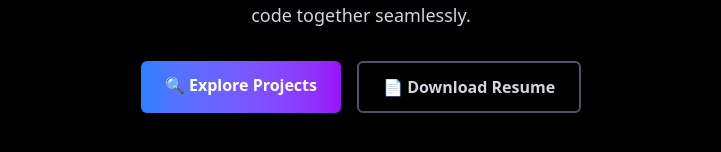
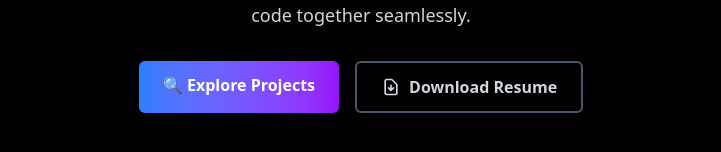
Before and after one commit to 2arnav4/Portfolio, a React (Vite) app: page / in a window 1280 px wide. Shown: the part 502-654 px from the top of the page, without its empty margins (279-1000 px from the left). Built offline with nearby package versions, Linux system fonts and the light colour scheme.

Commit message:
Updated App.jsx

```diff
--- a/src/components/About/About.jsx
+++ b/src/components/About/About.jsx
@@ -14,7 +14,7 @@ const About = () => {
   return (
     <motion.section
       id="about"
-      className="min-h-screen flex items-center justify-center bg-black px-6 text-white"
+      className="min-h-screen flex items-center justify-center bg-black px-6 text-white py-4"
       style={{ opacity, y, scale }}
     >
       <div className="text-center max-w-2xl">
@@ -44,9 +44,16 @@ const About = () => {
           >
             🔍 Explore Projects
           </a>
-          <button className="px-6 py-3 border-2 border-gray-600 text-gray-300 font-semibold rounded-md hover:border-blue-400 hover:text-blue-400 transition-all duration-300">
-            📄 Download Resume
-          </button>
+          <a
+            href="/src/assets/resume/Resume -Arnav .pdf"
+            download="Resume - Arnav Singla.pdf"
+            className="px-6 py-3 border-2 border-gray-600 text-gray-300 font-semibold rounded-md hover:border-blue-400 hover:text-blue-400 transition-all duration-300 flex items-center gap-2"
+          >
+            <svg className="w-5 h-5" fill="none" stroke="currentColor" viewBox="0 0 24 24">
+              <path strokeLinecap="round" strokeLinejoin="round" strokeWidth={2} d="M12 10v6m0 0l-3-3m3 3l3-3m2 8H7a2 2 0 01-2-2V5a2 2 0 012-2h5.586a1 1 0 01.707.293l5.414 5.414a1 1 0 01.293.707V19a2 2 0 01-2 2z" />
+            </svg>
+            Download Resume
+          </a>
         </div>
       </div>
     </motion.section>
```
